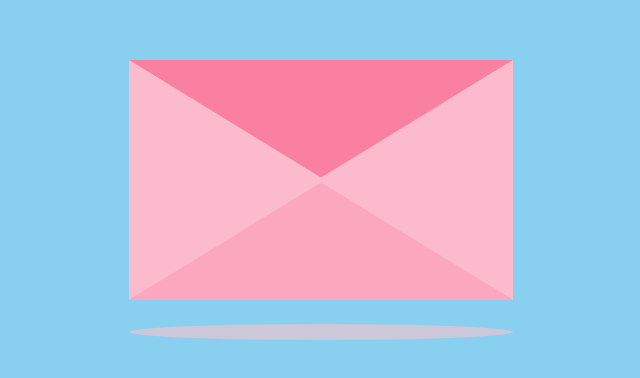
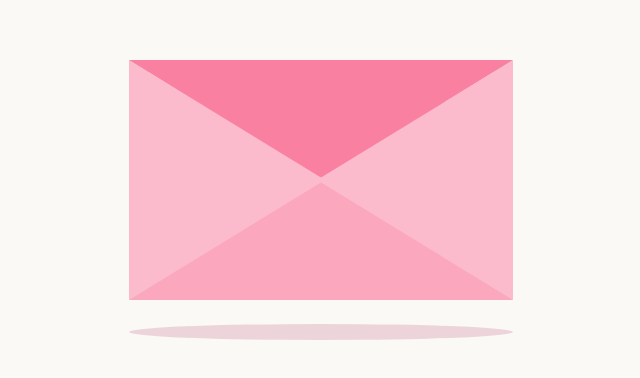
Before and after one commit to Ysapb/Lisa27, a plain HTML site: page index.html in a window 1280 px wide. Shown: the part 212-590 px from the top of the page, without its empty margins (319-959 px from the left). Drawn offline with Linux system fonts and the light colour scheme; a web font is replaced by a local one.

Commit message:
Update style.css

```diff
--- a/style.css
+++ b/style.css
@@ -10,7 +10,7 @@ h1 {
 body {
   height: 100vh;
   width: 100vw;
-  background: #89CFF0;
+  background: #FAF9F6;
   font-family: "Pangolin", cursive;
   font-size: 1vmin;
   display: flex;
@@ -25,7 +25,7 @@ body {
 
 .envelope {
   position: relative;
-  background: #f980a1;
+  background: #b4d3b2;
   height: 30vmin;
   width: 47.9vmin;
 }
```
